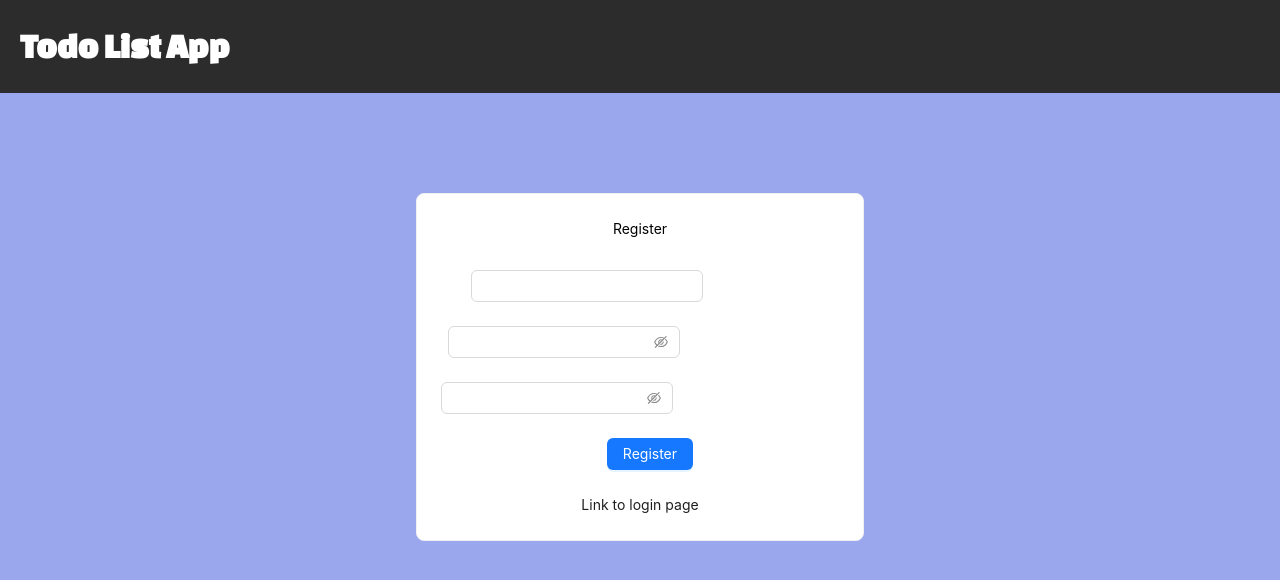
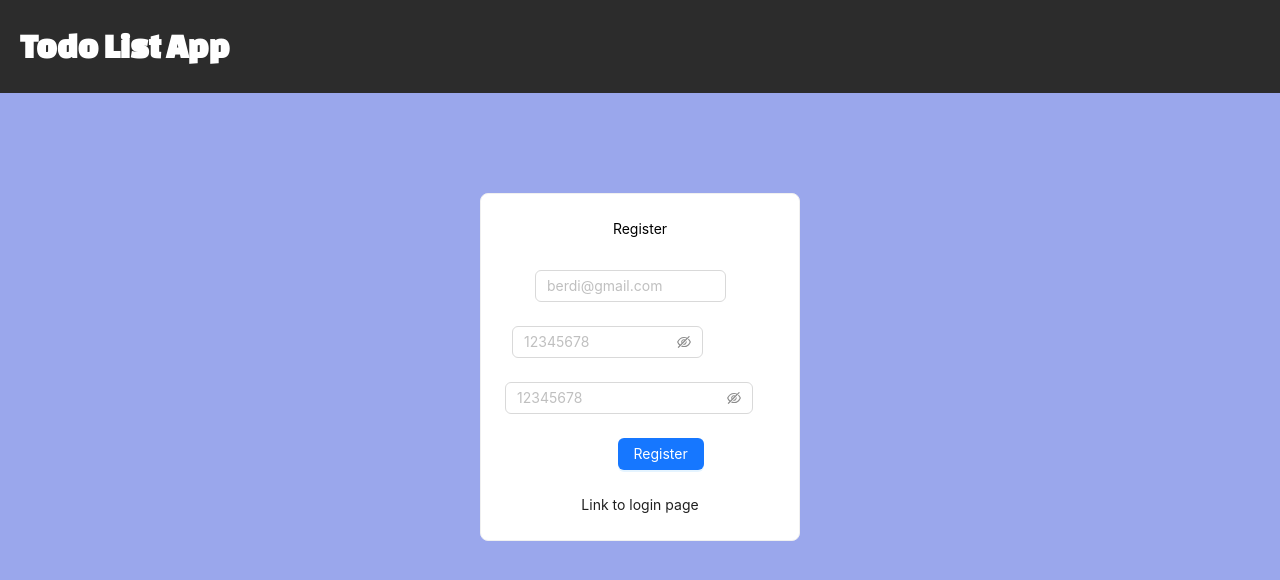
Before and after one commit to Shamil1001/todo-app, a React (Vite) app: page /register in a window 1280 px wide. Shown: the top 580 px of the page. Built offline with nearby package versions, Linux system fonts and the light colour scheme.

Commit message:
error messages are fixed

```diff
--- a/src/pages/login.tsx
+++ b/src/pages/login.tsx
@@ -41,6 +41,9 @@ export default function Login() {
 
   const handleLogin = () => {
     console.log(email, password);
+    if (email.length == 0 || password.length == 0) {
+      setError("Please, fill the blanks");
+    } else {
       signInWithEmailAndPassword(auth, email, password)
         .then(() => {
           navigate("/todo");
@@ -49,6 +52,7 @@ export default function Login() {
         .catch((error) => {
           setError("Email or password error");
         });
+    }
   };
 
   return (
@@ -68,9 +72,9 @@ export default function Login() {
 
           <Form
             name="basic"
-            labelCol={{ span: 5 }}
+            labelCol={{ span: 0 }}
             wrapperCol={{ span: 14 }}
-            style={{ maxWidth: 600 }}
+            style={{ maxWidth: 600, width: "100%" }}
             initialValues={{ remember: true }}
             onFinish={onFinish}
             onFinishFailed={onFinishFailed}
@@ -80,13 +84,13 @@ export default function Login() {
               label="Email"
               name="email"
               labelCol={{ span: 0 }}
-              rules={[
-                { required: true, message: "Please input your username!" },
-              ]}
+              wrapperCol={{ span: 18 }}
+              rules={[{ message: "Please input your username!" }]}
             >
               <Input
                 style={{ marginLeft: "25px" }}
                 onChange={handleLogEmail}
+                placeholder="berdi@gmail.com"
                 value={email}
               />
             </Form.Item>
@@ -95,14 +99,14 @@ export default function Login() {
               label="Password"
               name="password"
               labelCol={{ span: 0 }}
-              rules={[
-                { required: true, message: "Please input your password!" },
-              ]}
+              wrapperCol={{ span: 18 }}
+              rules={[{ message: "Please input your password!" }]}
             >
               <Input.Password
                 onChange={handleLogPassword}
                 // ref={passwordRef}
                 type="password"
+                placeholder="12345678"
                 value={password}
               />
             </Form.Item>
--- a/src/pages/register.css
+++ b/src/pages/register.css
@@ -1,21 +1,28 @@
 .register_main {
   display: flex;
   justify-content: center;
-  align-items: center;
+  /* align-items: center; */
 }
 
 .register_form {
   margin-top: 100px;
-  width: 35%;
+  width: 25%;
+  min-width: 300px;
+  display: flex;
+  justify-content: center;
 }
 
 .login_main {
   display: flex;
   justify-content: center;
-  align-items: center;
+  /* align-items: center; */
 }
 
 .login_form {
   margin-top: 100px;
-  width: 35%;
+  width: 25%;
+  min-width: 300px;
+  display: flex;
+  justify-content: center;
+
 }
--- a/src/pages/register.tsx
+++ b/src/pages/register.tsx
@@ -48,8 +48,16 @@ export default function Register() {
   };
 
   const handleRegister = () => {
-    if (registerInformation.password !== registerInformation.confirmPassword) {
-      alert("Please, confirm that password  are the same");
+    if (
+      registerInformation.password.length == 0 ||
+      registerInformation.confirmPassword.length == 0 ||
+      regEmail.length == 0
+    ) {
+      setUserError("Please, fill the blanks");
+    } else if (
+      registerInformation.password !== registerInformation.confirmPassword
+    ) {
+      setUserError("Please, confirm that passwords are the same");
     } else {
       createUserWithEmailAndPassword(
         auth,
@@ -64,29 +72,7 @@ export default function Register() {
           setUserError("User is already registered");
         });
     }
-    // else {
-    //   auth.onAuthStateChanged((user) => {
-    //     if (user) {
-    //       // User is already authenticated, do something
-    //       console.log(`User ${user.uid} is logged in`);
-    //     } else {
-    //       // User is not authenticated, do something
-    //       console.log('User is not logged in');
-    //     }
-    //   });
-    // }
   };
-  // else {
-  //   createUserWithEmailAndPassword(
-  //     auth,
-  //     regEmail,
-  //     registerInformation.password
-  //   )
-  //     .then(() => {
-  //       navigate("/");
-  //     })
-  //     .catch((err) => console.log(err));
-  // }
 
   return (
     <>
@@ -104,9 +90,9 @@ export default function Register() {
           </div>
           <Form
             name="basic"
-            labelCol={{ span: 5 }}
+            labelCol={{ span: 0 }}
             wrapperCol={{ span: 14 }}
-            style={{ maxWidth: 600 }}
+            style={{ maxWidth: 600, width: "100%" }}
             initialValues={{ remember: true }}
             onFinish={onFinish}
             onFinishFailed={onFinishFailed}
@@ -115,16 +101,15 @@ export default function Register() {
             <Form.Item
               label="Email"
               labelCol={{ span: 0 }}
-              wrapperCol={{ span: 14 }}
+              wrapperCol={{ span: 17 }}
               name="username"
-              rules={[
-                { required: true, message: "Please input your username!" },
-              ]}
+              rules={[{ message: "Please input your email!" }]}
             >
               <Input
                 style={{ marginLeft: "30px" }}
                 onChange={handleRegEmail}
                 value={regEmail}
+                placeholder="berdi@gmail.com"
               />
             </Form.Item>
 
@@ -132,9 +117,8 @@ export default function Register() {
               label="Password"
               name="password"
               labelCol={{ span: 0 }}
-              rules={[
-                { required: true, message: "Please input your password!" },
-              ]}
+              wrapperCol={{ span: 17 }}
+              rules={[{ message: "Please input your password!" }]}
             >
               <Input.Password
                 style={{ marginLeft: "7px" }}
@@ -145,6 +129,7 @@ export default function Register() {
                   })
                 }
                 // ref={passwordRef}
+                placeholder="12345678"
                 type="password"
                 value={registerInformation.password}
               />
@@ -153,9 +138,8 @@ export default function Register() {
               label="Password2"
               name="password2"
               labelCol={{ span: 0 }}
-              rules={[
-                { required: true, message: "Please input your password!" },
-              ]}
+              wrapperCol={{ span: 22 }}
+              rules={[{ message: "Please input your password!" }]}
             >
               <Input.Password
                 onChange={(e) =>
@@ -165,6 +149,7 @@ export default function Register() {
                   })
                 }
                 // ref={passwordRef}
+                placeholder="12345678"
                 type="password"
                 value={registerInformation.confirmPassword}
               />
```
Lines whose indentation alone changed are shown as unchanged.
